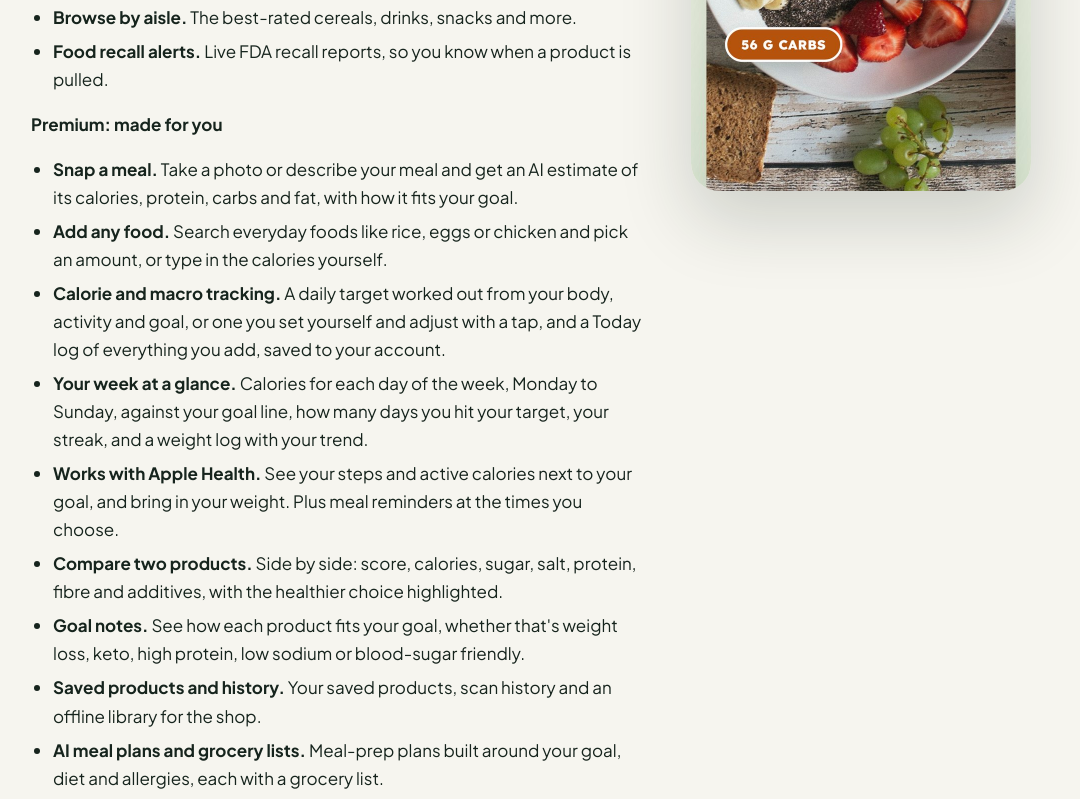
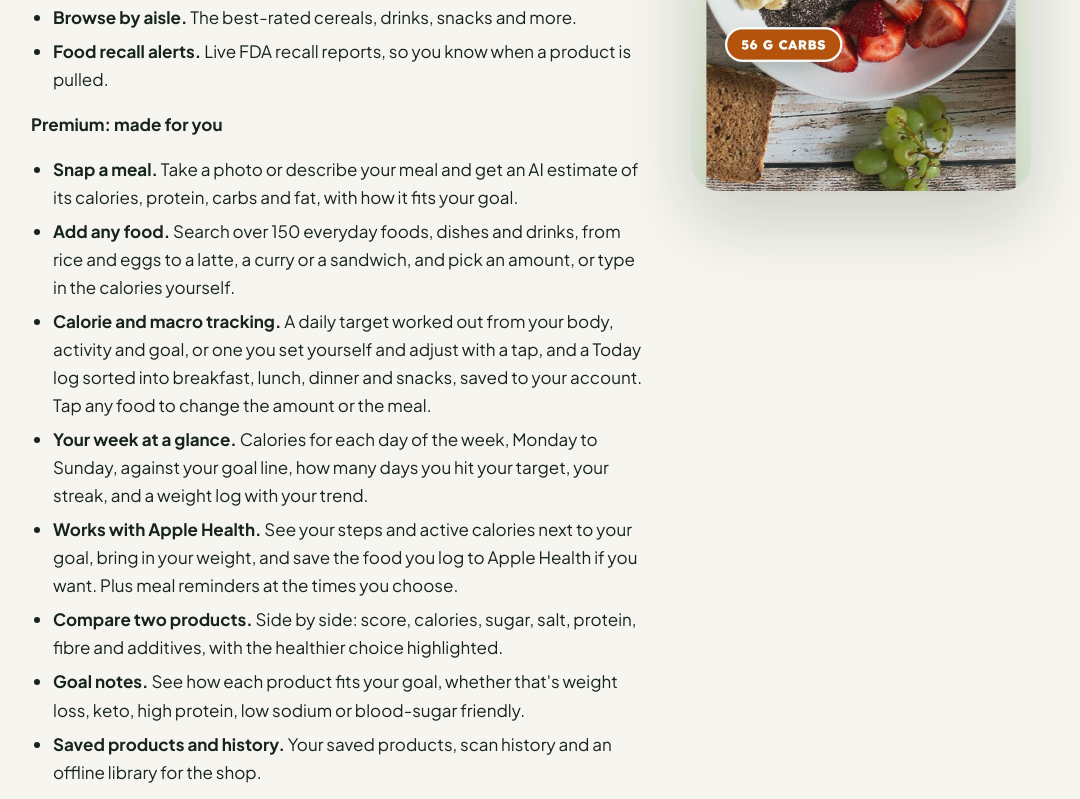
Before and after one commit to anhdao2871989/nutrilmeapp-site, a plain HTML site: page index.html in a window 1280 px wide. Shown: the part 665-1464 px from the top of the page, without its empty margins (109-1189 px from the left). Drawn offline with Linux system fonts and the light colour scheme.

Commit message:
Home and support: 150+ foods and dishes, meal sections, editing, Apple Health saving
Co-Authored-By: Claude Opus 5.5 <noreply@anthropic.com>

```diff
--- a/index.html
+++ b/index.html
@@ -38,10 +38,10 @@
 <p><strong>Premium: made for you</strong></p>
 <ul>
 <li><strong>Snap a meal.</strong> Take a photo or describe your meal and get an AI estimate of its calories, protein, carbs and fat, with how it fits your goal.</li>
-<li><strong>Add any food.</strong> Search everyday foods like rice, eggs or chicken and pick an amount, or type in the calories yourself.</li>
-<li><strong>Calorie and macro tracking.</strong> A daily target worked out from your body, activity and goal, or one you set yourself and adjust with a tap, and a Today log of everything you add, saved to your account.</li>
+<li><strong>Add any food.</strong> Search over 150 everyday foods, dishes and drinks, from rice and eggs to a latte, a curry or a sandwich, and pick an amount, or type in the calories yourself.</li>
+<li><strong>Calorie and macro tracking.</strong> A daily target worked out from your body, activity and goal, or one you set yourself and adjust with a tap, and a Today log sorted into breakfast, lunch, dinner and snacks, saved to your account. Tap any food to change the amount or the meal.</li>
 <li><strong>Your week at a glance.</strong> Calories for each day of the week, Monday to Sunday, against your goal line, how many days you hit your target, your streak, and a weight log with your trend.</li>
-<li><strong>Works with Apple Health.</strong> See your steps and active calories next to your goal, and bring in your weight. Plus meal reminders at the times you choose.</li>
+<li><strong>Works with Apple Health.</strong> See your steps and active calories next to your goal, bring in your weight, and save the food you log to Apple Health if you want. Plus meal reminders at the times you choose.</li>
 <li><strong>Compare two products.</strong> Side by side: score, calories, sugar, salt, protein, fibre and additives, with the healthier choice highlighted.</li>
 <li><strong>Goal notes.</strong> See how each product fits your goal, whether that&#39;s weight loss, keto, high protein, low sodium or blood-sugar friendly.</li>
 <li><strong>Saved products and history.</strong> Your saved products, scan history and an offline library for the shop.</li>
```
Also changed, not shown: support/index.html (+2 -0 lines).
